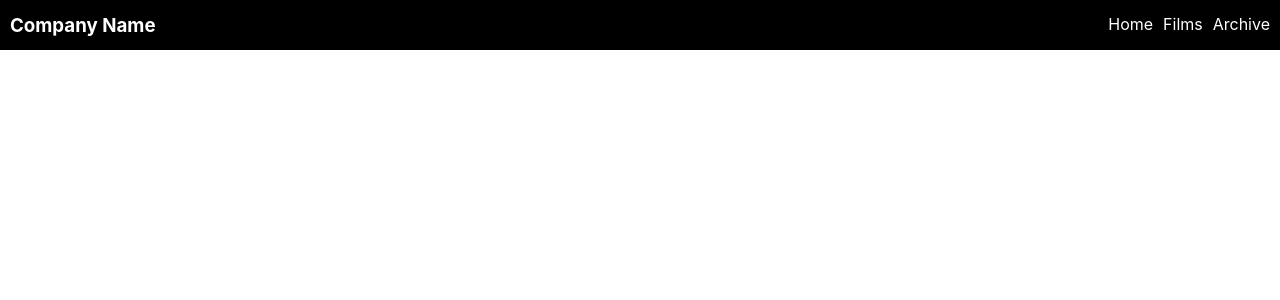
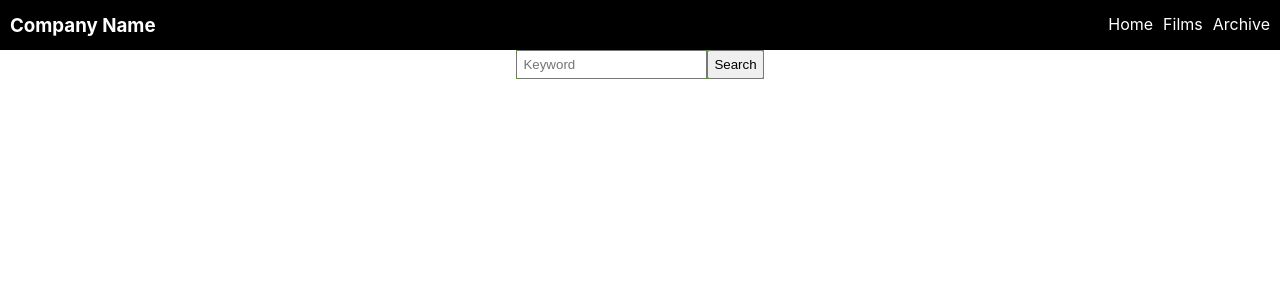
Before and after one commit to crixxcroxx/react-st, a React (Create React App) app: page / in a window 1280 px wide. Shown: the top 300 px of the page. Built offline with nearby package versions, Linux system fonts and the light colour scheme.

Commit message:
Add search bar

```diff
--- a/src/components/App/App.js
+++ b/src/components/App/App.js
@@ -1,5 +1,6 @@
 import './app.css';
 import Header from '../Header/Header';
+import SearchBar from '../SearchBar/SearchBar';
 
 function App() {
   const name = "Company Name"
@@ -7,6 +8,7 @@ function App() {
   return (
     <div className="app">
       <Header company={ name }/>
+      <SearchBar />
     </div>
   );
 }
--- /dev/null
+++ b/src/components/SearchBar/SearchBar.js
@@ -0,0 +1,27 @@
+ import './searchBar.css';
+
+export default function SearchBar(props) {
+  function changed(ev) {
+    ev.preventDefault()
+    console.log(ev.target.value)
+  }
+  function submitted(ev) {
+    ev.preventDefault()
+    console.log(`Submitted`)
+  }
+
+  return (
+    <section className="searchBar">
+      <form onSubmit={ submitted }>
+        <input
+          type="text"
+          name="keyword"
+          className="searchInput"
+          placeholder="Keyword"
+          onInput={changed}
+        />
+        <button type="submit" name="searchBtn" className="searchBtn">Search</button>
+      </form>
+    </section>
+  );
+}
--- /dev/null
+++ b/src/components/SearchBar/searchBar.css
@@ -0,0 +1,11 @@
+ .searchBar {
+   background-color: #5a1;
+}
+
+.searchInput {
+  padding: 5px;
+}
+
+.searchBtn {
+  padding: 5px;
+}
```
